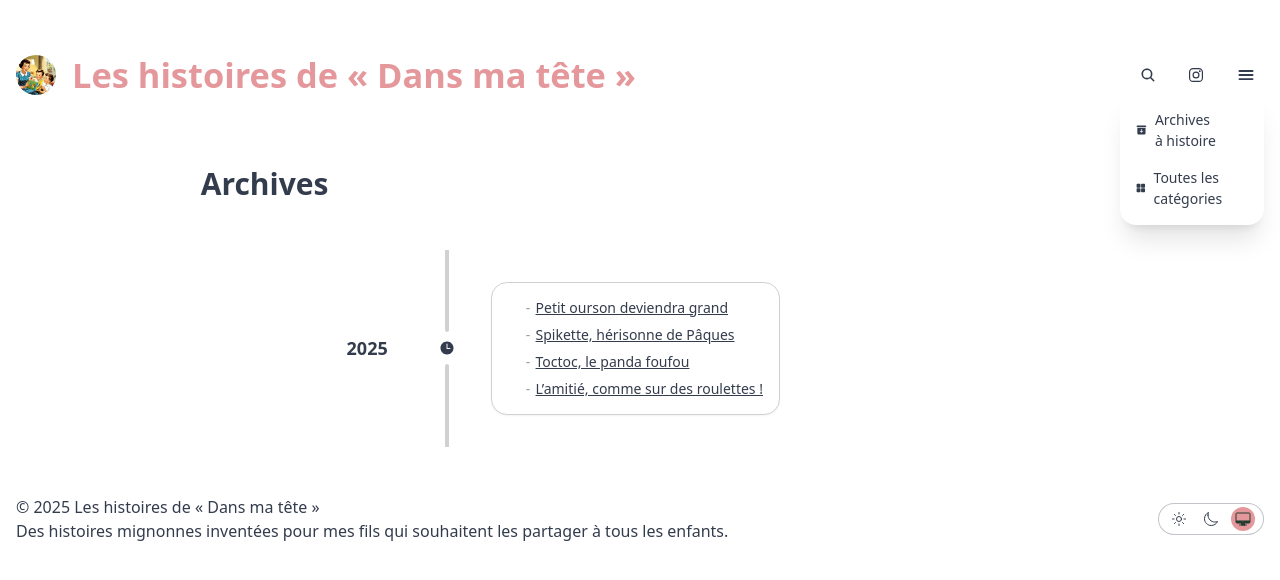
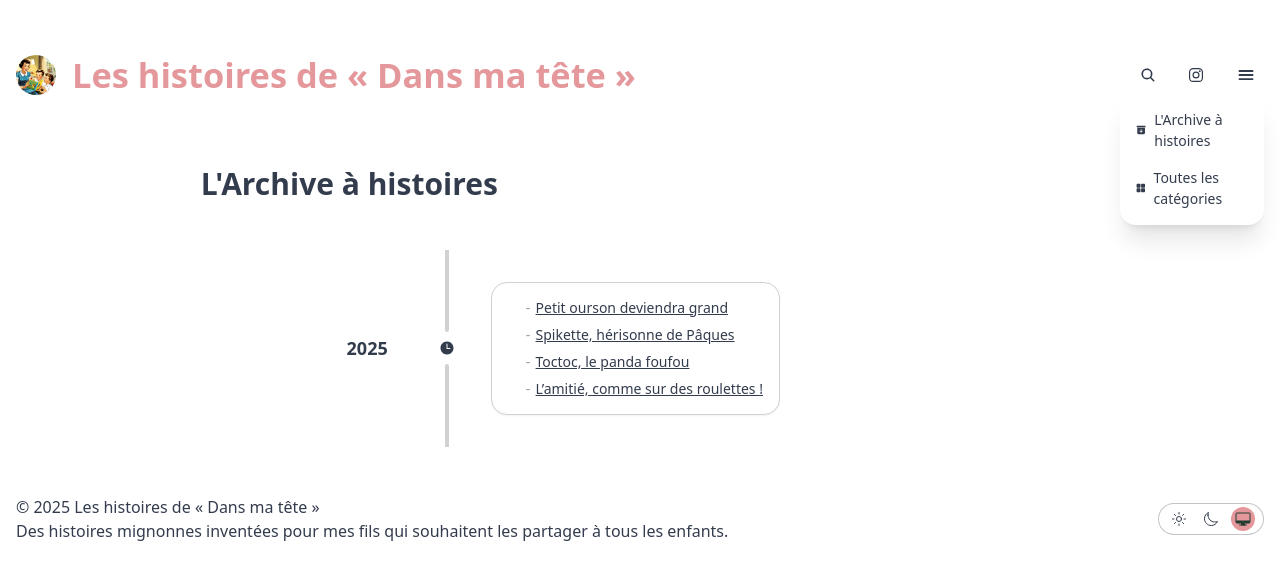
Before and after one commit to histoires2dansmatete/histoires2dansmatete.github.io, a plain HTML site: page posts/index.html in a window 1280 px wide. Both pictures are taken after a click on the button 1246 px from the left and 74 px from the top of the page. Drawn offline with nearby package versions, Linux system fonts and the light colour scheme.

Commit message:
Fix typo in theme

```diff
--- a/posts/index.html
+++ b/posts/index.html
@@ -6,7 +6,7 @@
   <head>
     <meta charset="UTF-8">
     <meta name="viewport" content="width=device-width, initial-scale=1.0">
-    <title>Archives | Les histoires de « Dans ma tête »</title>
+    <title>L&#39;Archive à histoires | Les histoires de « Dans ma tête »</title>
 
 
 
@@ -31,7 +31,7 @@
 
 <meta property="og:url" content="https://histoires2dansmatete.github.io/posts/">
   <meta property="og:site_name" content="Les histoires de « Dans ma tête »">
-  <meta property="og:title" content="Archives">
+  <meta property="og:title" content="L&#39;Archive à histoires">
   <meta property="og:description" content="Des histoires mignonnes inventées pour mes fils qui souhaitent les partager à tous les enfants.">
   <meta property="og:locale" content="fr_fr">
   <meta property="og:type" content="website">
@@ -40,7 +40,7 @@
 
 
   <meta name="twitter:card" content="summary">
-  <meta name="twitter:title" content="Archives">
+  <meta name="twitter:title" content="L&#39;Archive à histoires">
   <meta name="twitter:description" content="Des histoires mignonnes inventées pour mes fils qui souhaitent les partager à tous les enfants.">
 
 
@@ -140,9 +140,9 @@
 
 
 <li>
-  <a class="inline-flex items-center p-2 cursor-pointer" href="/posts" title="Archives à histoire">
+  <a class="inline-flex items-center p-2 cursor-pointer" href="/posts" title="L&#39;Archive à histoires">
     <ion-icon name="archive"></ion-icon>
-    Archives à histoire
+    L&#39;Archive à histoires
   </a>
 </li>
 
@@ -231,9 +231,9 @@
 
 
 <li>
-  <a class="inline-flex items-center p-2 cursor-pointer" href="/posts" title="Archives à histoire">
+  <a class="inline-flex items-center p-2 cursor-pointer" href="/posts" title="L&#39;Archive à histoires">
     <ion-icon name="archive"></ion-icon>
-    Archives à histoire
+    L&#39;Archive à histoires
   </a>
 </li>
 
@@ -294,7 +294,7 @@
 <div class="mt-8 lg:mt-12 px-4">
   <div class="mx-auto prose dark:prose-invert">
     <h1 class="text-3xl">
-      Archives
+      L&#39;Archive à histoires
     </h1>
 
   </div>
--- a/posts/index.xml
+++ b/posts/index.xml
@@ -1,9 +1,9 @@
 <?xml version="1.0" encoding="utf-8" standalone="yes"?>
 <rss version="2.0" xmlns:atom="http://www.w3.org/2005/Atom">
   <channel>
-    <title>Archives on Les histoires de « Dans ma tête »</title>
+    <title>L&#39;Archive à histoires on Les histoires de « Dans ma tête »</title>
     <link>https://histoires2dansmatete.github.io/posts/</link>
-    <description>Recent content in Archives on Les histoires de « Dans ma tête »</description>
+    <description>Recent content in L&#39;Archive à histoires on Les histoires de « Dans ma tête »</description>
     <generator>Hugo</generator>
     <language>fr-fr</language>
     <atom:link href="https://histoires2dansmatete.github.io/posts/index.xml" rel="self" type="application/rss+xml" />
```
Also changed, not shown: 404.html (+4 -4 lines), categories/amitié/index.html (+4 -4 lines), categories/aventure/index.html (+4 -4 lines), categories/confiance/index.html (+4 -4 lines), categories/différence/index.html (+4 -4 lines), categories/egalité/index.html (+4 -4 lines), categories/grandir/index.html (+4 -4 lines), categories/index.html (+4 -4 lines), categories/rêve/index.html (+4 -4 lines), categories/ténacité/index.html (+4 -4 lines), index.html (+4 -4 lines), posts/01-minipeton/index.html (+4 -4 lines), posts/02-toctoc/index.html (+4 -4 lines), posts/03-spikette/index.html (+4 -4 lines), 3 more files.
